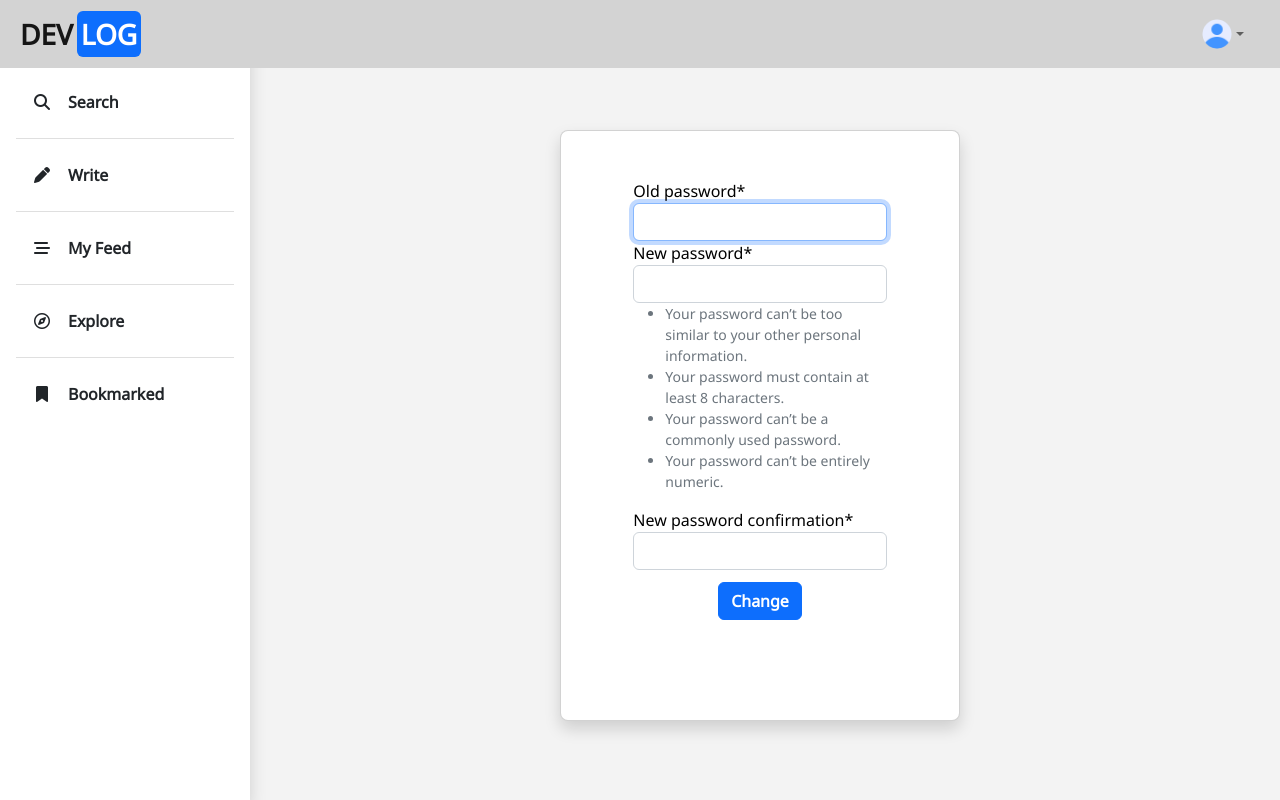
After one commit to Jewel1311/Devlog, a Django app: page /change-password/ in a window 1280 px wide. The commit adds this page. Run offline with Django 3.2, Linux system fonts and the light colour scheme; the visitor is signed in with stand-in values (Sample User, id 1); some libraries are stand-ins or nearby versions.

Commit message:
change password

```diff
--- a/core/forms.py
+++ b/core/forms.py
@@ -2,7 +2,7 @@ from django import forms
 from django.contrib.auth.models import User
 from django.contrib.auth.forms import UserCreationForm
 from ckeditor_uploader.widgets import CKEditorUploadingWidget
-from core.models import Comments, Comments, Posts, Profile
+from core.models import Posts, Profile
 from core.validators import tag_validation,validate_image
 
 
--- a/core/models.py
+++ b/core/models.py
@@ -1,4 +1,3 @@
-from email.policy import default
 from django.db import models
 from django.contrib.auth.models import User
 from ckeditor.fields import RichTextField
--- /dev/null
+++ b/core/templates/core/changepass.html
@@ -0,0 +1,34 @@
+{% extends 'core/home.html' %}
+{%load crispy_forms_tags %}
+{% block contents %}
+
+<section class="h-100 gradient-form">
+    <div class="container py-5 h-100">
+      <div class="row d-flex justify-content-center align-items-center h-100">
+          <div class="col-md-5">
+          <div class="card rounded-3 text-black shadow">
+            <div class="row g-0">
+                <div class="card-body p-md-5 mx-md-4">
+                  {% if messages %}
+                      {% for message in messages %}
+                          <div class="alert alert-success p-2 m-1 text-center"> {{ message }} </div>
+                      {% endfor %}
+                  {% endif %}
+                  <form method="POST">
+                      {% csrf_token %}
+
+                        {{ form|crispy }}
+
+                    <div class="text-center pt-1 mb-5 mt-2 pb-1">
+                      <button class="btn btn-primary fw-bold" type="submit">Change</button>
+                    </div>
+                  </form>
+              </div>
+              </div>
+      </div>
+  </div>
+    </div>
+    </div>
+  </section>
+
+{% endblock contents %}
--- a/core/templates/core/home.html
+++ b/core/templates/core/home.html
@@ -114,6 +114,7 @@
               >
             <li><a class="dropdown-item" href="{% url 'blogger_profile' %}">My profile</a></li>
             <li><a class="dropdown-item" href="{% url 'myposts' user.pk %}">My posts</a></li>
+            <li><a class="dropdown-item" href="{% url 'change-password' %}">Change password</a></li>
             <li><a class="dropdown-item" href="{% url 'logout' %}">Logout</a></li>
           </ul>
         </li>
--- a/core/templates/core/login.html
+++ b/core/templates/core/login.html
@@ -35,7 +35,6 @@
                   <div class="text-center pt-1 mb-5 pb-1">
                     <button class="btn btn-primary mb-3 fw-bold" type="submit">Log
                       in</button>
-                    <a class="text-muted" href="#!">Forgot password?</a>
                   </div>
 
                   <div class="d-flex align-items-center justify-content-center pb-4">
--- a/core/urls.py
+++ b/core/urls.py
@@ -31,22 +31,7 @@ urlpatterns = [
     path('delete_post/<int:pk>/',views.delete_post, name='delete_post'),
     path('add_comment/',views.add_comment, name='add_comment'),
     path('reply_comment/',views.reply_comment, name='reply_comment'),
-
-
-
-
-
-
-
-
-
-
-
-
-
-
-
-
+    path('change-password/', views.PasswordChangeView.as_view(),name='change-password'),
 
 ]
 
--- a/core/utils.py
+++ b/core/utils.py
@@ -1,6 +1,6 @@
 import re
 import readtime
-from . models import Tags, Posts
+from . models import Tags
 
 def extract_tags(tag):
     tag_set = set(re.findall(r"(\#\w+)", tag))
--- a/core/views.py
+++ b/core/views.py
@@ -1,6 +1,7 @@
 from datetime import datetime
 from django.http import HttpResponse, HttpResponseNotFound, JsonResponse
 from django.shortcuts import render, redirect
+from django.urls import reverse_lazy
 from core.forms import PostEditForm, PostForm, ProfileForm, SearchForm, UserForm, UserRegistrationForm, LoginForm
 from django.contrib.auth import login, authenticate
 from django.contrib import messages
@@ -10,8 +11,8 @@ from django.contrib.auth.decorators import login_required
 from . models import Comments, Posts, Profile, Replies, Tags
 from django.contrib.auth.models import User
 from django.db.models import Q
-
-
+from django.contrib.auth.views import PasswordChangeView
+from django.contrib.messages.views import SuccessMessageMixin
 
 
 #show recent posts, main home
@@ -531,3 +532,8 @@ def reply_comment(request):
             reply.save()
 
     return HttpResponse()
+
+class PasswordChangeView(SuccessMessageMixin,PasswordChangeView):
+   template_name = 'core/changepass.html'
+   success_message = "Password Changed"
+   success_url = reverse_lazy('change-password')
--- a/devlog/settings.py
+++ b/devlog/settings.py
@@ -44,6 +44,7 @@ INSTALLED_APPS = [
     'core.apps.CoreConfig',
     'ckeditor',
     'django_cleanup.apps.CleanupConfig',
+    'crispy_forms'
 ]
 
 MIDDLEWARE = [
@@ -140,8 +141,7 @@ MEDIA_URL = '/media/'
 CKEDITOR_UPLOAD_PATH = "posts/"
 CKEDITOR_RESTRICT_BY_USER = True
 
-# Static files (CSS, JavaScript, Images)
-# https://docs.djangoproject.com/en/3.2/howto/static-files/
+CRISPY_TEMPLATE_PACK = 'bootstrap4'
 
 STATIC_URL = 'static/'
 
```
Also changed, not shown: devlog/urls.py (line endings or trailing spaces).
